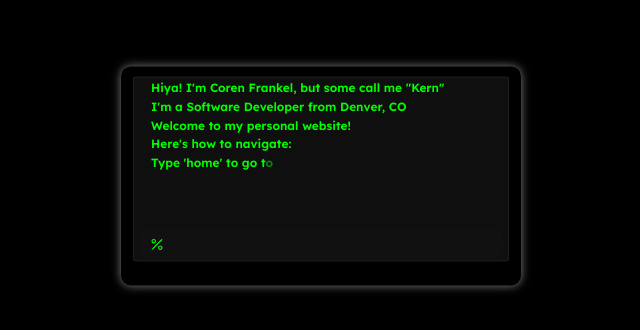
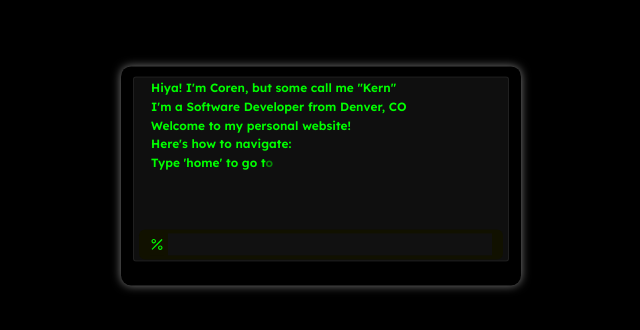
Before and after one commit to coren-frankel/dev-portfolio, a React (Vite) app: page / in a window 1280 px wide. Shown: the part 224-554 px from the top of the page, without its empty margins (319-959 px from the left). Built offline with nearby package versions, Linux system fonts and the light colour scheme.

Commit message:
refactor: extract subcomponent

```diff
--- a/src/components/Landing.tsx
+++ b/src/components/Landing.tsx
@@ -1,97 +1,88 @@
-import '../styles/Landing.css';
-import { Input, Typography } from 'antd';
-import { PercentageOutlined } from '@ant-design/icons';
-import { useCallback, useEffect, useState } from 'react';
-import { useNavigate } from 'react-router';
-
-const textChunks = [
-  "Hiya! I'm Coren Frankel, but some call me \"Kern\"",
-  "I'm a Software Developer from Denver, CO",
-  "Welcome to my personal website!",
-  "Here's how to navigate:",
-  "Type 'home' to go to the home page",
-  "Type 'about' to learn more about me",
-  "Type 'contact' to reach out",
-  "Press Enter to execute command"
-];
-
-
-const TextChunks = (
-  { chunks, delay = 1 }:
-    { chunks: string[], delay?: number }) => {
-  return (
-    <>
-      {chunks.flatMap((chunk, chunkIdx) => (
-        <span
-          key={`chunk-${delay ? 'pri' : 'com'}-${chunkIdx}`}
-          className='chunk'
-        >
-          {chunk.split('').map((char, idx) => (
-            <span
-              key={`${delay ? 'pri' : 'com'}-${idx * chunkIdx}`}
-              className="inline"
-              style={{ animationDelay: `${delay + (chunkIdx + idx * 0.025)}s` }}
-            >
-              {char}
-            </span>
-          ))}
-        </span>
-      ))
-      }
-    </>
-  )
-}
+import "../styles/Landing.css";
+import { Input, Typography } from "antd";
+import { PercentageOutlined } from "@ant-design/icons";
+import { useCallback, useEffect, useState } from "react";
+import { useNavigate } from "react-router";
+import TextChunk from "./TextChunk";
 
 const Landing = () => {
-  const [command, setCommand] = useState('');
+  const [command, setCommand] = useState("");
   const [chunkState, setChunkState] = useState<string[]>([]);
+  const [wakeUp, setWakeUp] = useState(false);
   const navigate = useNavigate();
 
   // Add visible class for fade-in animation
   useEffect(() => {
-    document.querySelector('.landing-page')?.classList.add('visible');
-    return () => document.querySelector('.landing-page')?.classList.remove('visible');
+    document.querySelector(".landing-page")?.classList.add("visible");
+    return () => document.querySelector(".landing-page")?.classList.remove("visible");
   }, []);
 
-  // TODO: Add more hidden routes and terminal commands
-  // labels: enhancement
-  // iframe of NinjaSweeper https://coren-frankel.github.io/NinjaSweeper/
+  useEffect(() => {
+    const handleKeyDown = (event: KeyboardEvent) => {
+      // Check if the Control or Command key is pressed and the 'X' key is pressed
+      if ((event.ctrlKey || event.metaKey) && event.key === 'x') {
+        event.preventDefault();  // Prevent the default cut operation
+        setChunkState([...chunkState, "Follow the White Rabbit..."]);
+        setTimeout(() => navigate("/the-matrix-has-you"), 3000);
+      }
+    };
+
+    // Attach the event listener when the component is mounted
+    window.addEventListener('keydown', handleKeyDown);
+
+    // Clean up the event listener when the component is unmounted
+    return () => {
+      window.removeEventListener('keydown', handleKeyDown);
+    };
+  }, [chunkState, navigate]);
+
+  // Upon 30 seconds of inactivity, load Morpheus' greeting
+  useEffect(() => {
+    const wakeUp = setTimeout(() => {
+      setWakeUp(true);
+      setChunkState(["Wake up, Neo...","The Matrix has you..."]);
+    }, 30000);
+    return () => clearTimeout(wakeUp);
+  }, [command]);
 
   // Home page navigation
   const acceptInputCommand = useCallback((command: string) => {
-    if (command.match(/about/i) || command.match(/contact/i) || command.match(/home/i)) {
+    if (command.match(/about/i) || command.match(/contact/i) || command.match(/home/i) || command.match(/arcade/i)) {
       setChunkState([...chunkState, `% ${command}`]);
       setChunkState([...chunkState, `Redirecting to ${command[0].toUpperCase()}${command.substring(1).toLowerCase()} page...`]);
       setTimeout(() => navigate(`/${command.toLowerCase()}`), 1500);
     } else if (command.match(/white rabbit/i)) {
-      setChunkState([...chunkState, 'Follow the white rabbit.']);
+      setChunkState([...chunkState, "Follow the White Rabbit..."]);
       setTimeout(() => navigate("/the-matrix-has-you"), 3000);
     } else if (command.match(/clear/i)) {
       setChunkState([]);
+    } else if (command.match(/help/i)) {
+      setChunkState([]);
+      setWakeUp(false);
     } else {
       setChunkState([...chunkState, `Command: "${command}" not recognized`]);
     }
-    setCommand('');
+    setCommand("");
   }, [chunkState, navigate]);
 
   return (
-    <div className='landing-page'>
+    <div className="landing-page">
       <div className="terminal lime">
         <pre>
-          <Typography.Paragraph code className='lime' id="code">
-            <TextChunks chunks={textChunks} />
-            <TextChunks chunks={chunkState} delay={0.01} />
+          <Typography.Paragraph code className="lime" id="code">
+            {!wakeUp && <TextChunk />}
+            <TextChunk chunks={chunkState} delay={0.01} />
             <Input
-              prefix={<PercentageOutlined className='lime' />}
+              prefix={<PercentageOutlined className="lime" />}
               styles={{
-                prefix: { border: 'none', backgroundColor: '#111' },
-                affixWrapper: { border: 'none', backgroundColor: '#111', boxShadow: 'none' }
+                prefix: { border: "none", backgroundColor: "#110" },
+                affixWrapper: { border: "none", backgroundColor: "#110", boxShadow: "none" }
               }}
               autoFocus
-              autoComplete='none'
-              aria-autocomplete='none'
+              autoComplete="none"
+              aria-autocomplete="none"
               id="command-line"
-              className='lime'
+              className="lime"
               contentEditable
               value={command}
               onChange={(event) => setCommand(event.target.value)}
--- /dev/null
+++ b/src/components/TextChunk.tsx
@@ -0,0 +1,41 @@
+
+const textChunks = [
+  "Hiya! I'm Coren, but some call me \"Kern\"",
+  "I'm a Software Developer from Denver, CO",
+  "Welcome to my personal website!",
+  "Here's how to navigate:",
+  "Type 'home' to go to the home page",
+  "Type 'about' to learn more about me",
+  "Type 'contact' to reach out",
+  "Press Enter to execute command"
+];
+
+
+interface TextChunkProps {
+  chunks?: string[],
+  delay?: number
+}
+
+export default function TextChunk({ chunks = textChunks, delay = 1 }: TextChunkProps) {
+  return (
+    <>
+      {chunks.flatMap((chunk, chunkIdx) => (
+        <span
+          key={`chunk-${delay === 1 ? 'pri' : 'com'}-${chunkIdx}`}
+          className='chunk'
+        >
+          {chunk.split('').map((char, idx) => (
+            <span
+              key={`${delay === 1 ? 'pri' : 'com'}-${(idx + 1) * (chunkIdx + 1)}`}
+              className="inline"
+              style={{ animationDelay: `${delay + (chunkIdx + idx * 0.025)}s` }}
+            >
+              {char}
+            </span>
+          ))}
+        </span>
+      ))
+      }
+    </>
+  )
+}
```
